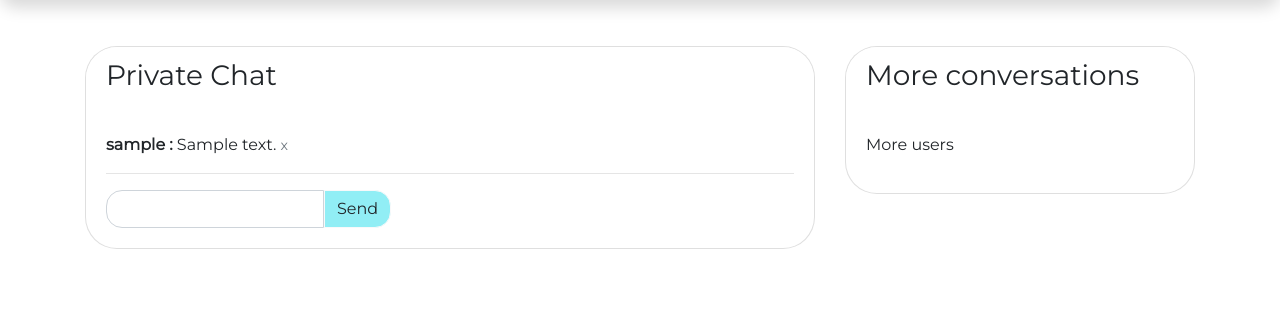
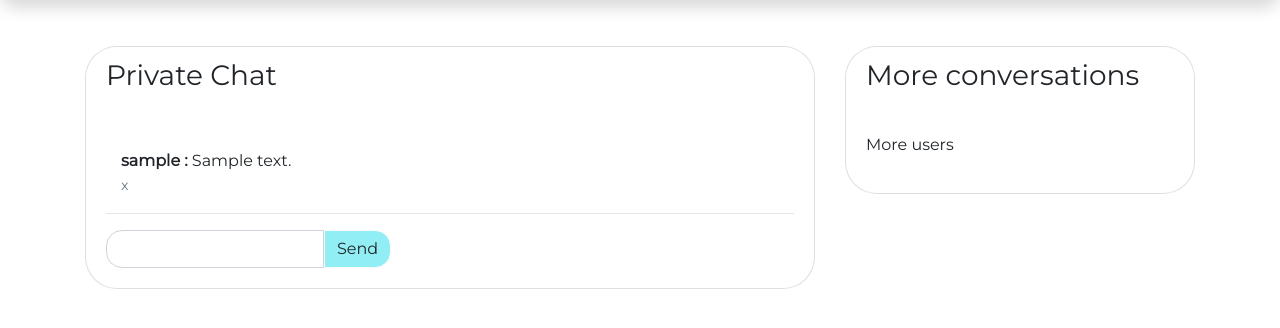
Before and after one commit to popnn/community, a Django app: template community/templates/community/conversationpage.html in a window 1280 px wide. Shown: the part 74-402 px from the top of the page. Run offline with Django 3.2, Linux system fonts and the light colour scheme; tables that the repository leaves empty hold one stand-in row (values such as "Sample post"); the template is opened without the code that fills it: values that come from a table or form of the project are taken from there, most other values are stand-ins (such as "Sample title", 1, 10 or a date in 2020); some libraries are stand-ins or nearby versions.

Commit message:
VSCODE is annoying

```diff
--- a/community/templates/community/conversationpage.html
+++ b/community/templates/community/conversationpage.html
@@ -12,7 +12,8 @@
                         <div id="content">
                             {% for value in conv_data %}
                                 <p>
-                                    <b>{{ value.username }} :</b> {{ value.message }}  <small class="text-secondary">{% ifequal current_date value.datestamp.date %}{{ value.datestamp.time }}{% else %}{{ value.datestamp }}{% endifequal %}</small>
+                                    <div class="col"><b>{{ value.username }} :</b> {{ value.message }}</div>
+                                    <div class="col-1"><small class="text-secondary">{{ value.datestamp }}</small></div>
                                 </p>
                             {% endfor %}
                         </div>
```
